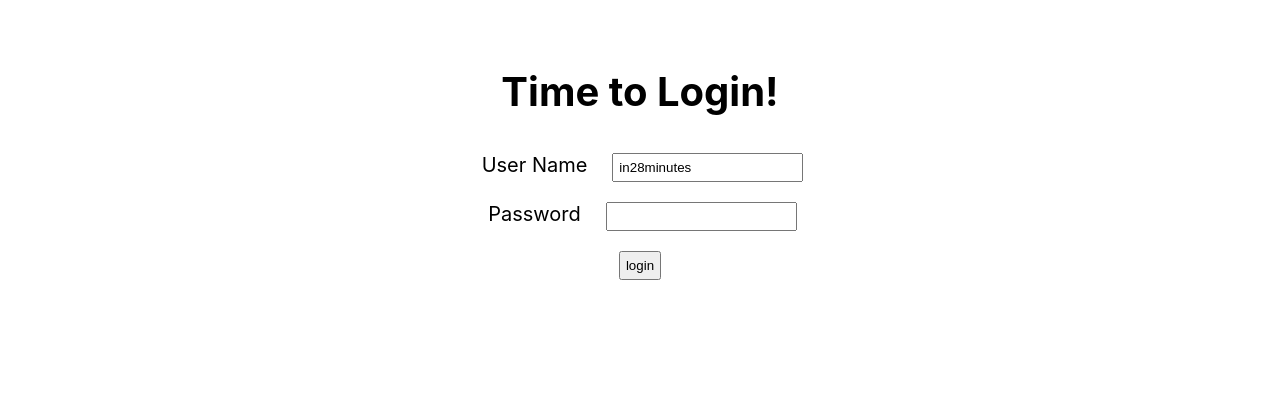
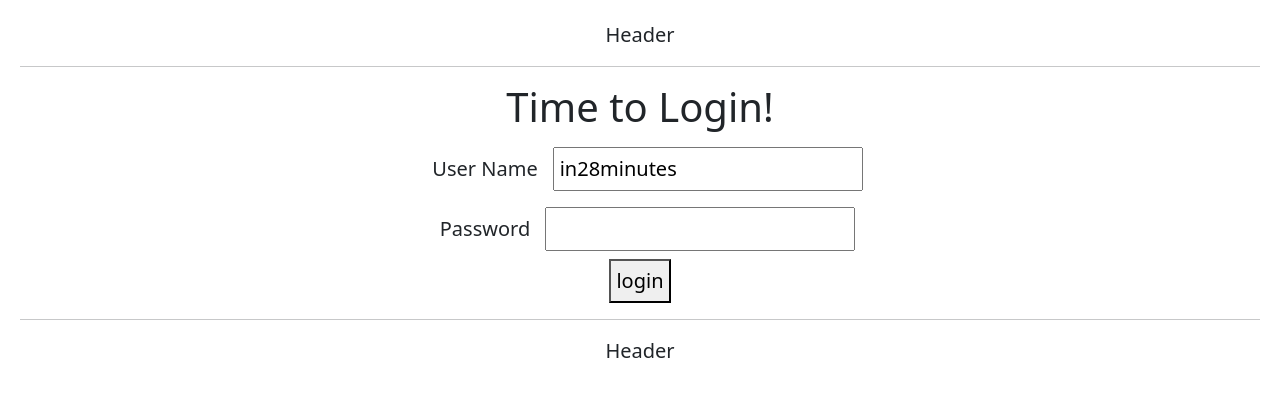
Before and after one commit to cjm2681/learn-springboot-react, a React (Create React App) app: page / in a window 1280 px wide. Shown: the top 396 px of the page. Built offline with nearby package versions, Linux system fonts and the light colour scheme.

Commit message:
React 로그인,todo리스트(하드코딩),bootstrap

```diff
--- a/package.json
+++ b/package.json
@@ -6,6 +6,7 @@
     "@testing-library/jest-dom": "^5.17.0",
     "@testing-library/react": "^13.4.0",
     "@testing-library/user-event": "^13.5.0",
+    "bootstrap": "^5.3.3",
     "react": "^18.3.1",
     "react-dom": "^18.3.1",
     "react-router-dom": "^6.26.1",
--- a/src/components/todo/TodoApp.jsx
+++ b/src/components/todo/TodoApp.jsx
@@ -6,15 +6,18 @@
 export default function TodoApp() {
     return (
         <div className="TodoApp">
+            <HeaderComponent/>
             <BrowserRouter>
                 <Routes>
                     <Route path='/' element={<LoginComponent />} />
                     <Route path='/login' element={<LoginComponent />} />
                     <Route path='/welcome/:username' element={<WelcomeComponent />} />
                     <Route path='/todos' element={<ListTodosComponent />} />
+                    <Route path='/logout' element={<LogoutComponent />} />
                     <Route path='*' element={<ErrorComponent />} />
                 </Routes>
             </BrowserRouter>
+            <FooterComponent/>
         </div>
     )
 }
@@ -115,10 +118,10 @@
     ]
 
     return (
-        <div className="ListTodosComponent">
+        <div className="container">
             <h1>Things You Want To Do!</h1>
             <div>
-                <table>
+                <table className="table">
                     <thead>
                         <tr>
                             <td>Id</td>
@@ -149,3 +152,32 @@
         </div>
     )
 }
+
+
+
+function HeaderComponent() {
+    return (
+        <div className="header">
+            Header <hr/>
+        </div>
+    )
+}
+
+function FooterComponent() {
+    return (
+        <div className="footer">
+             <hr/> Header
+        </div>
+    )
+}
+
+function LogoutComponent() {
+    return (
+        <div className="LogoutComponent">
+            <h1>You are logged out!</h1>
+            <div>
+                Thank you for useing our App. Come back soon!
+            </div>
+        </div>
+    )
+}
--- a/src/index.js
+++ b/src/index.js
@@ -3,6 +3,8 @@
 import './index.css';
 import App from './App';
 import reportWebVitals from './reportWebVitals';
+
+import 'bootstrap/dist/css/bootstrap.min.css'
 
 const root = ReactDOM.createRoot(document.getElementById('root'));
 root.render(
```
Also changed, not shown: 1 other file (tests, documents, lock files or other folders).
